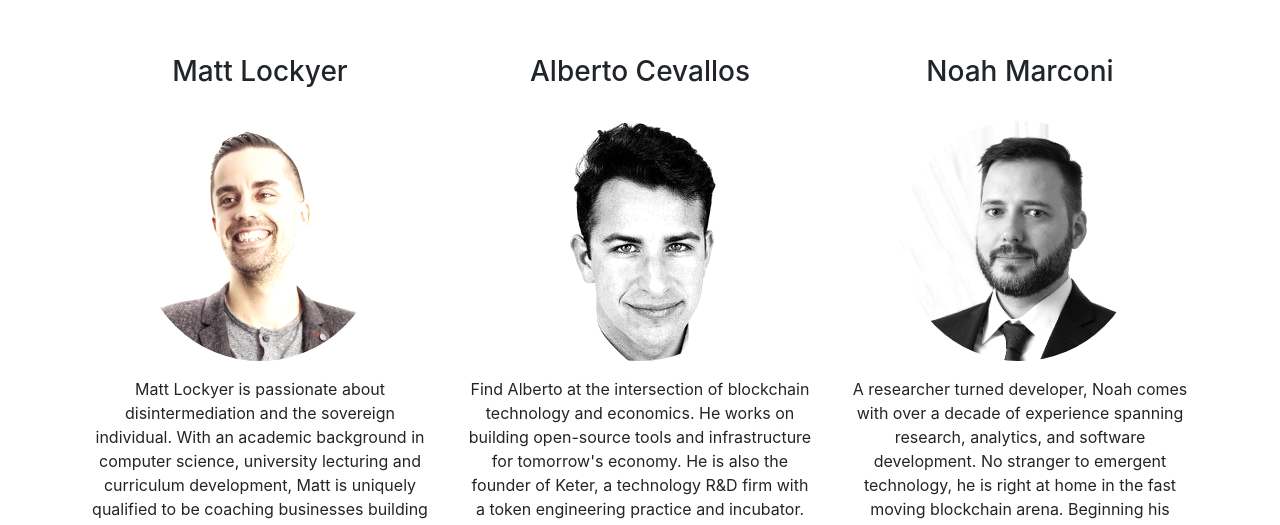
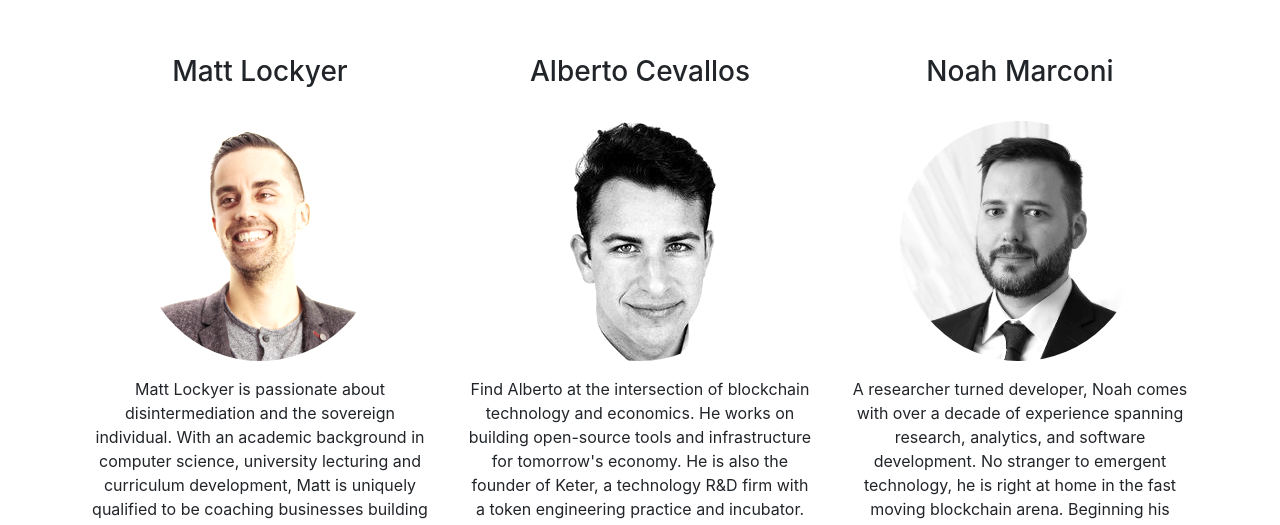
Before and after one commit to mattlockyer/soloblock, a website with bundled scripts: page index.html in a window 1280 px wide. Shown: the part 2640-3165 px from the top of the page. Built offline with nearby package versions, Linux system fonts and the light colour scheme.

Commit message:
filter change

```diff
--- a/scss/_team.scss
+++ b/scss/_team.scss
@@ -22,7 +22,7 @@
     max-width:240px;
     border-radius:50%;
     margin-bottom:16px;
-    filter:grayscale(50%) brightness(1.16);
+    filter:grayscale(32%) brightness(1.1);
   }
   a {
     color: $gray-800;
```
Also changed, not shown: css/grayscale.css, css/grayscale.min.css.
